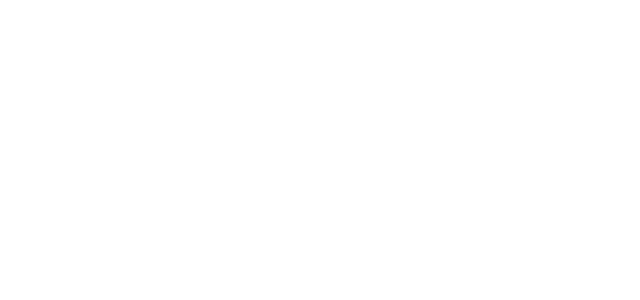
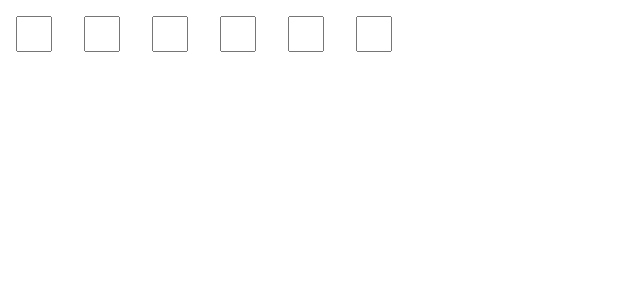
Before and after one commit to aftabdeveloper/demo, a React (Create React App) app: page / in a window 1280 px wide. Shown: the top 300 px of the page, without its empty margins (0-640 px from the left). Built offline with nearby package versions, Linux system fonts and the light colour scheme.

Commit message:
otp fields

```diff
--- a/src/App.js
+++ b/src/App.js
@@ -1,10 +1,9 @@
-import logo from './logo.svg';
 import './App.css';
-
+import Otp from './components';
 const App = ()=>{
   return (
     <>
-
+      <Otp />
     </>
   )
 }
--- /dev/null
+++ b/src/components/index.jsx
@@ -0,0 +1,48 @@
+import { useRef, useState } from "react";
+
+const Otp = ({otpLength = 6})=>{
+    const [otpFields,setOtpFields] = useState(new Array(otpLength).fill(""))
+    const ref = useRef([])
+    const handleKey = (e,index)=>{
+        const key = e.key;
+        const copyOfOtpFields = [...otpFields];
+        if(key === "Backspace")
+        {
+            copyOfOtpFields[index] = "";
+            setOtpFields(copyOfOtpFields);
+            index > 0 && ref.current[index-1].focus()
+        }
+
+        if(key === "ArrowRight"){
+            index < otpLength-1 && ref.current[index+1].focus()
+        }
+
+        if(key === "ArrowLeft"){
+            index > 0 && ref.current[index-1].focus()
+        }
+        if(isNaN(key)) return;
+        copyOfOtpFields[index] = key
+        index < otpLength-1 && ref.current[index+1].focus()
+        setOtpFields(copyOfOtpFields)
+
+    }
+    return (
+        <>
+        {
+            otpFields.map((value,index)=>{
+                return <input
+                key={index}
+                type="text"
+                value={value}
+                ref={(currentInput)=>ref.current[index] = currentInput}
+                onKeyDown={(e)=>handleKey(e,index)}
+            />
+            })
+        }
+
+        </>
+    )
+
+}
+
+export default Otp;
--- a/src/index.css
+++ b/src/index.css
@@ -11,3 +11,10 @@
   font-family: source-code-pro, Menlo, Monaco, Consolas, 'Courier New',
     monospace;
 }
+
+input {
+  width: 1rem;
+  height: 1rem;
+  padding: 0.5rem;
+  margin: 1rem;
+}
```
